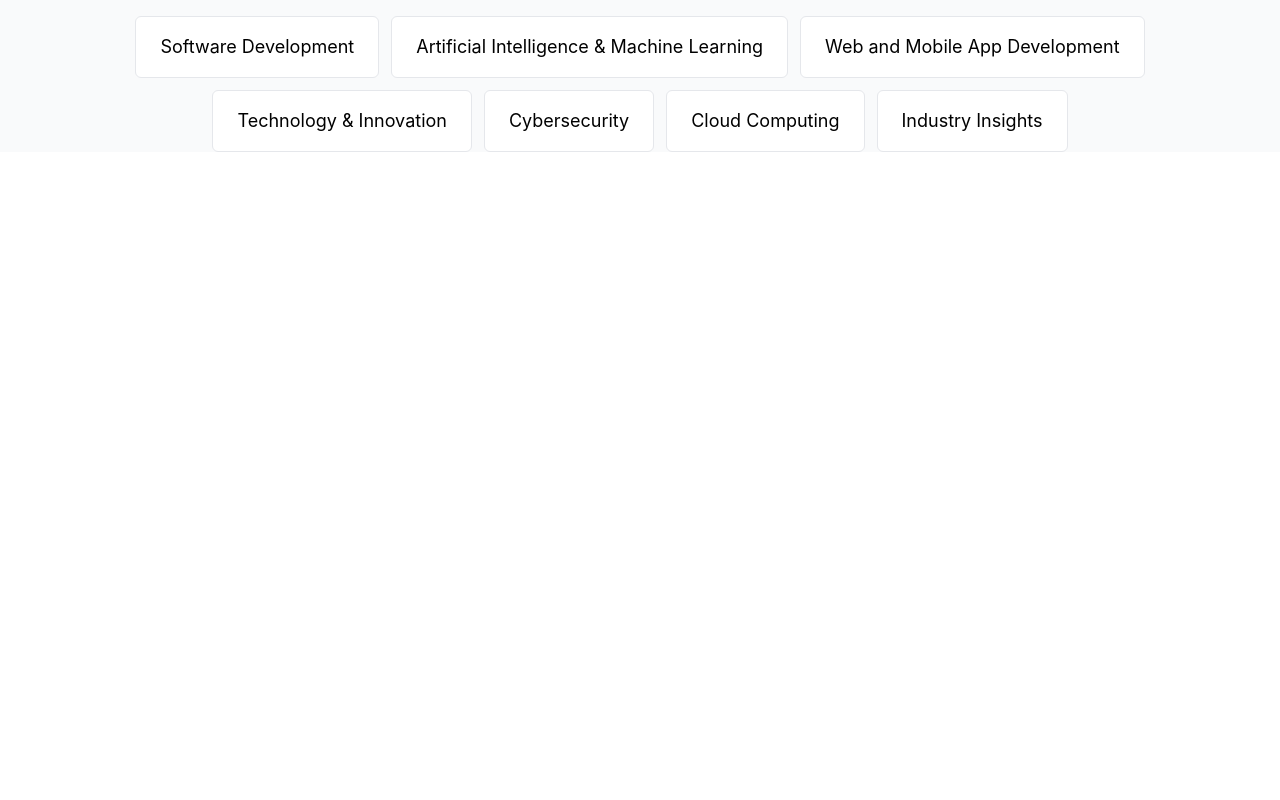
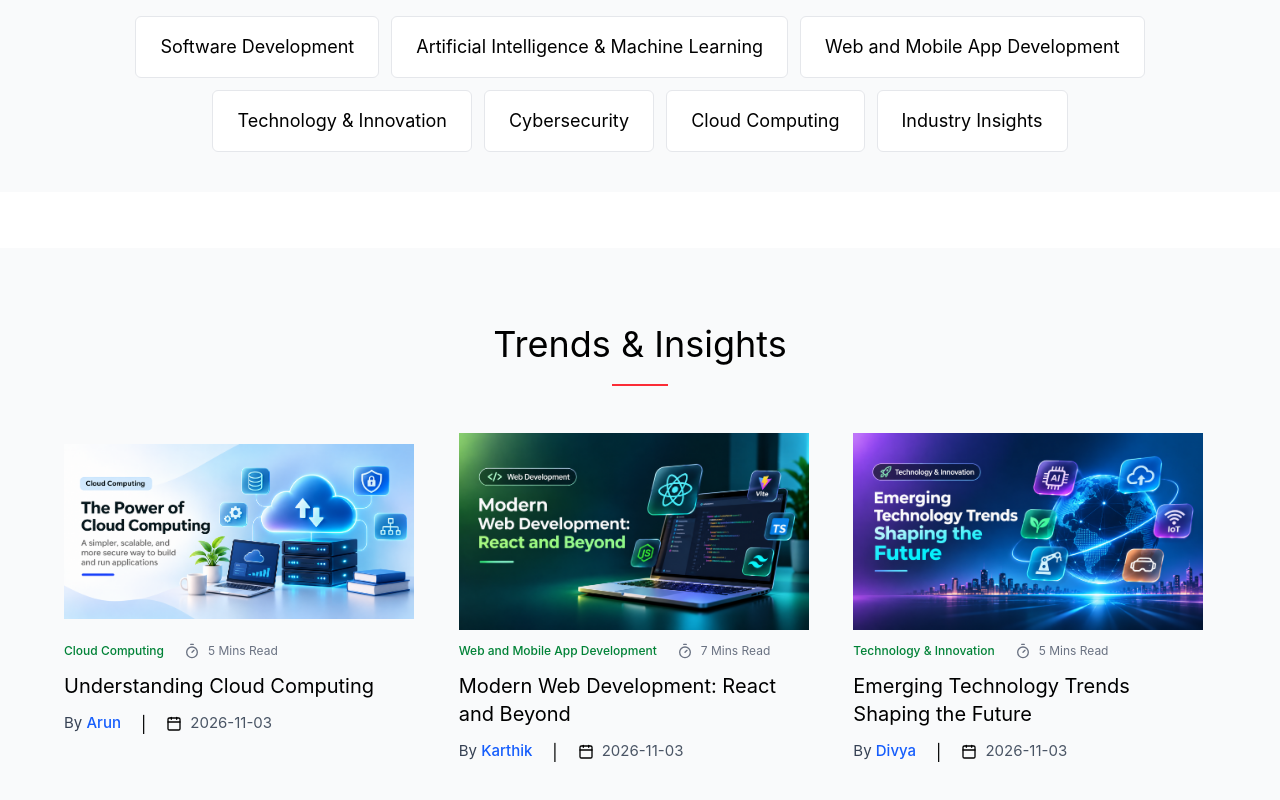
Before and after one commit to ziauddeen028-ZIA/Tech-Updates-frontend, a React app: page / in a window 1280 px wide. Shown: the part 1422-2222 px from the top of the page. Before the commit the page ends 1630 px from the top, so only its background shows below. Built offline with nearby package versions, Linux system fonts and the light colour scheme; the HTML template or start-up script is replaced by a standard one.

Commit message:
feat: add trends & insights section

```diff
--- a/src/components/CategorySection.jsx
+++ b/src/components/CategorySection.jsx
@@ -5,7 +5,7 @@ import { useNavigate } from 'react-router-dom'
 const CategorySection = () => {
     const navigate = useNavigate();
     return (
-        <div className='bg-gray-50 my-14'>
+        <div className='bg-gray-50 my-14 pb-10'>
             <div className='flex flex-col items-center py-14'>
                 <h1 className='text-4xl font-semibold my-5'>Explore Categories</h1>
                 <span className='w-14 h-[2px] bg-red-500'></span>
--- /dev/null
+++ b/src/components/PopularSection.jsx
@@ -0,0 +1,55 @@
+import React from 'react'
+import { data } from '../data/blogdata';
+import { Timer, Calendar } from "lucide-react";
+
+const PopularSection = () => {
+    const datas = data.filter((item) => item.isTrending);
+    return (
+        <>
+            <div className='bg-gray-50'>
+                <div className='flex flex-col items-center py-14'>
+                    <h1 className='lg:text-4xl  text-2xl lg:font-normal my-5'>Trends & Insights</h1>
+                    <span className='w-14 h-[2px] bg-red-500'></span>
+                </div>
+                <div>
+                    <div className="grid grid-cols-1 sm:grid-cols-2 lg:grid-cols-3 gap-x-8 gap-y-20 px-4 sm:px-7 lg:px-12 pb-20 mx-4">
+                        {
+                            datas.map((item) => (
+                                <div key={item.id} className='w-[350px] h-[250px] mb-10' >
+
+                                    <div className='image bg-gray-50 h-[180px] flex justify-center items-center'>
+                                        <img src={item.image} alt="artificial intelligence" className='w-full h-[200px] lg:h-fit  object-contain' />
+                                    </div>
+                                    <div className='details mt-5'>
+                                        <div className='flex items-center lg:gap-5  mb-3'>
+                                            <h4 className='text-green-700 text-[12px] font-medium'>{item.category}</h4>
+                                            <div className='flex items-center sm:gap-1 lg:gap-2 flex-nowrap'>
+                                                <p > <Timer className='w-4 h-4 text-gray-500' /></p>
+                                                <p className='text-gray-500 text-[12px]'>{item.readTime} Mins Read</p>
+                                            </div>
+                                        </div>
+                                        <div>
+                                            <h1 className='text-xl mb-3'>{item.title}</h1>
+                                            <div className='flex items-center gap-5'>
+                                                <p className='text-[15px] text-gray-700'>By <span className='text-blue-600 font-medium hover:underline decoration-dotted underline-offset-2'>{item.author}</span></p>
+                                                <p>|</p>
+                                                <div className='flex items-center gap-2'>
+                                                    <Calendar className='w-4 h-4' />
+                                                    <p className='text-[15px] text-gray-600'>{item.publishedAt}</p>
+                                                </div>
+                                            </div>
+                                        </div>
+                                    </div>
+
+
+                                </div>
+                            ))
+                        }
+                    </div>
+                </div>
+            </div>
+        </>
+    )
+}
+
+export default PopularSection
--- a/src/data/blogdata.js
+++ b/src/data/blogdata.js
@@ -604,7 +604,7 @@ Employees should understand phishing attacks, suspicious links and safe online p
 Cybersecurity is an ongoing responsibility. Following good security practices helps businesses protect their applications, information and customers.
 `,
         isFeatured: false,
-        isTrending: true,
+        isTrending: false,
         isLatest: true,
         status: "published"
     },
--- a/src/pages/CategoryListing.jsx
+++ b/src/pages/CategoryListing.jsx
@@ -11,8 +11,6 @@ const CategoryListing = () => {
     return (
         <>
             <div className='bg-gray-50'>
-
-
                 <div className='sec-navbar flex flex-col lg:flex-row lg:items-center gap-0 lg:gap-8 px-4 sm:px-7 lg:px-12 py-2 bg-white border-b'>
                     <div className='flex items-center justify-between w-full lg:w-auto gap-3 py-3 lg:border-0'>
                         <label >Categories: </label> <select value={selectedCategory}
--- a/src/pages/Home.jsx
+++ b/src/pages/Home.jsx
@@ -5,6 +5,7 @@ import TrendingSection from '../components/TrendingSection'
 import CategorySection from '../components/CategorySection'
 import CategoryListing from './CategoryListing'
 import SearchResults from './SearchResults'
+import PopularSection from '../components/PopularSection'
 
 const Home = () => {
     return (
@@ -29,6 +30,9 @@ const Home = () => {
             <div>
                 <CategorySection/>
             </div>
+            <div>
+                <PopularSection/>
+            </div>
         </>
     )
 }
```
